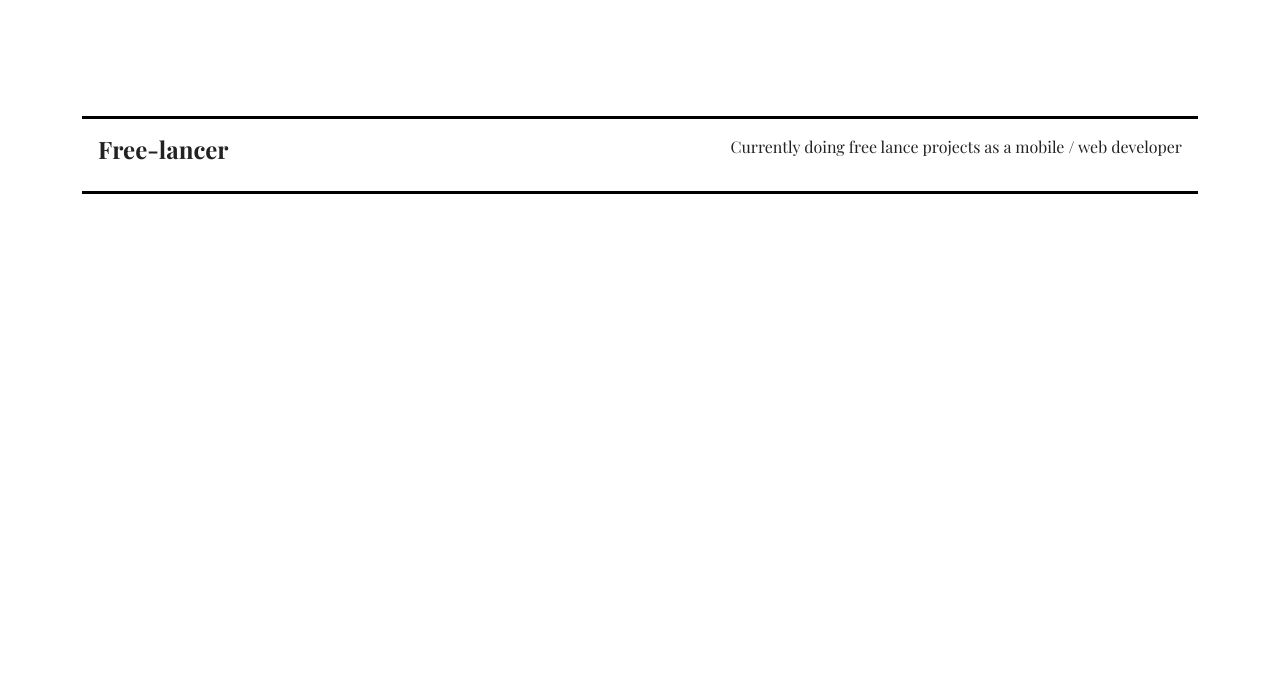
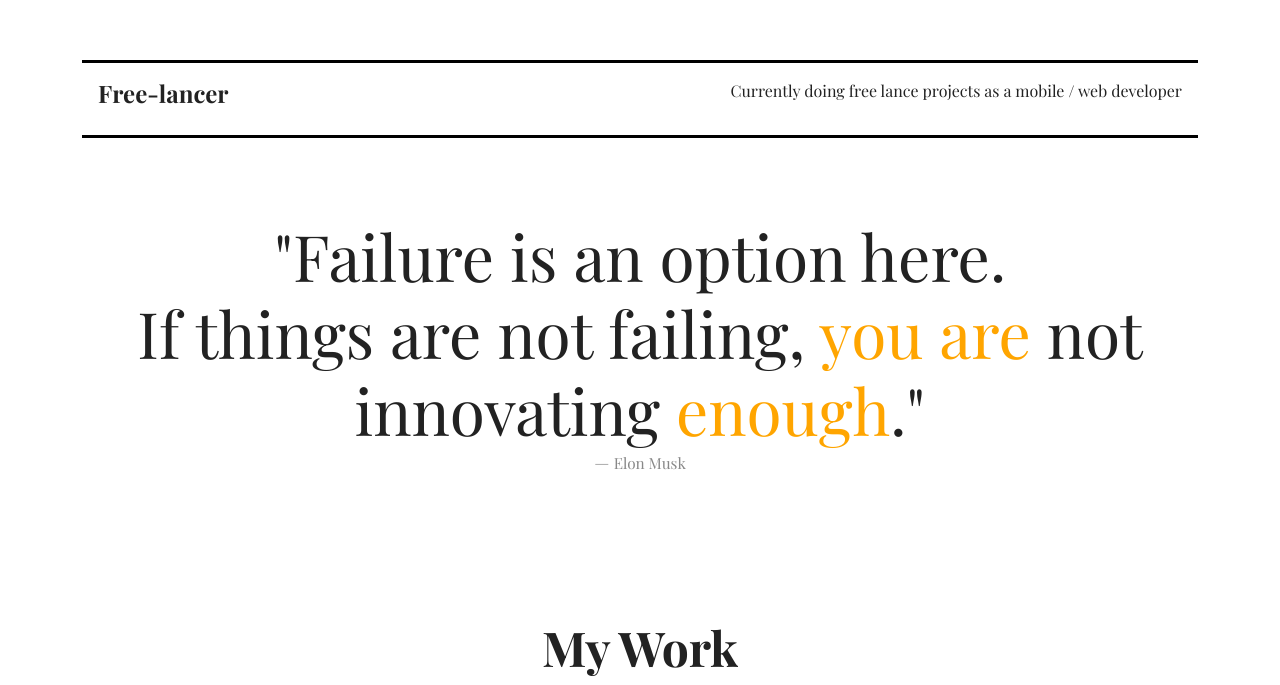
Before and after one commit to ThisThato/Portfolio, a React (Create React App) app: page / in a window 1280 px wide. Shown: the part 1288-1973 px from the top of the page. Before the commit the page ends 1514 px from the top, so only its background shows below. Built offline with nearby package versions, Linux system fonts and the light colour scheme.

Commit message:
work displayed

```diff
--- a/src/App.js
+++ b/src/App.js
@@ -3,15 +3,15 @@
 import Header from "./components/Header";
 import Landing from "./pages/landing";
 import Titles from "./components/Titles";
-import Work from "./pages/work";
+import Workscreen from "./pages/workscreen";
 
 function App() {
   return (
     <Router>
-      <Header />
+      {/* <Header /> */}
       <Landing />
       <Titles />
-      <Work />
+      <Workscreen />
     </Router>
   );
 }
--- a/src/components/Header.js
+++ b/src/components/Header.js
@@ -7,7 +7,7 @@
     <Fragment>
       <Navbar bg="light" variant="light" expand="lg" collapseOnSelect>
         <Container>
-          <Navbar.Brand>Thato Motaung</Navbar.Brand>
+          <Navbar.Brand></Navbar.Brand>
         </Container>
       </Navbar>
     </Fragment>
--- a/src/pages/work.js
+++ /dev/null
@@ -1,15 +0,0 @@
-import React from "react";
-import { Card, Container, Row, Col } from "react-bootstrap";
-
-const work = () => {
-  return (
-    <Container>
-      <div className="work-header">
-        <h2>Free-lancer</h2>
-        <p>Currently doing free lance projects as a mobile / web developer</p>
-      </div>
-    </Container>
-  );
-};
-
-export default work;
--- /dev/null
+++ b/src/pages/workscreen.js
@@ -0,0 +1,29 @@
+import React from "react";
+import { Card, Container, Row, Col } from "react-bootstrap";
+
+const workscreen = () => {
+  return (
+    <Container>
+      <div className="work-header">
+        <h2>Free-lancer</h2>
+        <p>Currently doing free lance projects as a mobile / web developer</p>
+      </div>
+      <div>
+        <blockquote className="blockquote mb-0 card-body">
+          <h2 className=" mb-3">
+            "Failure is an option here.
+            <br /> If things are not failing, <span>you are </span>not innovating <span>enough</span>."
+          </h2>
+          <footer className="blockquote-footer">
+            <small className="text-muted mt-2">Elon Musk</small>
+          </footer>
+        </blockquote>
+      </div>
+      <div className="my-work">
+        <h1>My Work</h1>
+      </div>
+    </Container>
+  );
+};
+
+export default workscreen;
--- a/src/style.scss
+++ b/src/style.scss
@@ -65,7 +65,7 @@
   border: 3px solid black;
   border-left: 0;
   border-right: 0;
-  margin-bottom: 2rem;
+  margin-bottom: 4rem;
   margin-top: 5rem;
   padding: 1rem;
   h2 {
@@ -75,6 +75,23 @@
   }
   p {
     text-align: right;
+  }
+}
+
+.blockquote {
+  h2 {
+    font-size: 4rem;
+    span {
+      color: orange;
+    }
+  }
+}
+
+.my-work {
+  margin-top: 8rem;
+  h1 {
+    font-size: 3rem;
+    font-weight: 700;
   }
 }
 
```
Also changed, not shown: src/components/Work.js (added, +7 -0 lines).
